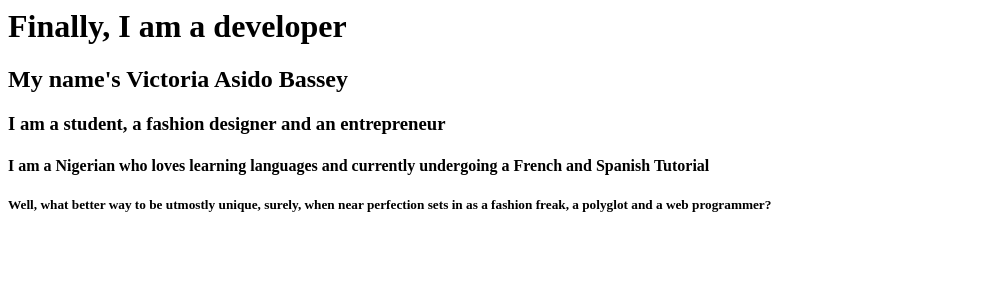
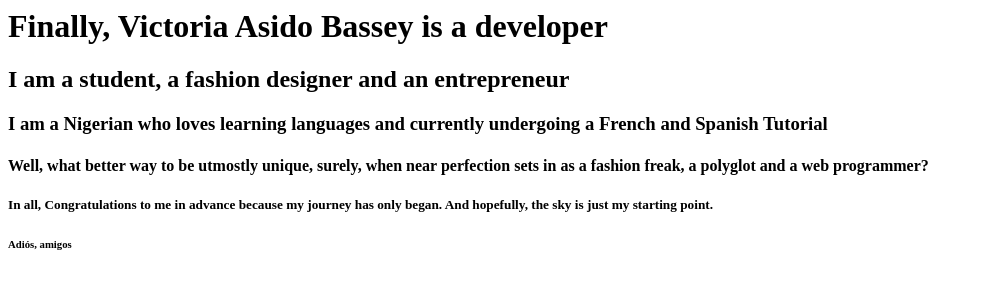
Before and after one commit to ToriahAsido/teegirl, a plain HTML site: page index.html in a window 1280 px wide. Shown: the whole page, without its empty margins (0-983 px from the left). Drawn offline with Linux system fonts and the light colour scheme.

Commit message:
My second commit

```diff
--- a/index.html
+++ b/index.html
@@ -1,5 +1,6 @@
-<h1> Finally, I am a developer</h1>
-<h2> My name's Victoria Asido Bassey</h2>
-<h3> I am a student, a fashion designer and an entrepreneur</h3>
-<h4> I am a Nigerian who loves learning languages and currently undergoing a French and Spanish Tutorial</h4>
-<h5> Well, what better way to be utmostly unique, surely, when near perfection sets in as a fashion freak, a polyglot and a web programmer?</h5>
+<h1> Finally, Victoria Asido Bassey is a developer</h1>
+<h2> I am a student, a fashion designer and an entrepreneur</h2>
+<h3> I am a Nigerian who loves learning languages and currently undergoing a French and Spanish Tutorial</h3>
+<h4> Well, what better way to be utmostly unique, surely, when near perfection sets in as a fashion freak, a polyglot and a web programmer?</h4>
+<h5> In all, Congratulations to me in advance because my journey has only began. And hopefully, the sky is just my starting point.</h5>
+<h6> Adiós, amigos </h6>
```
